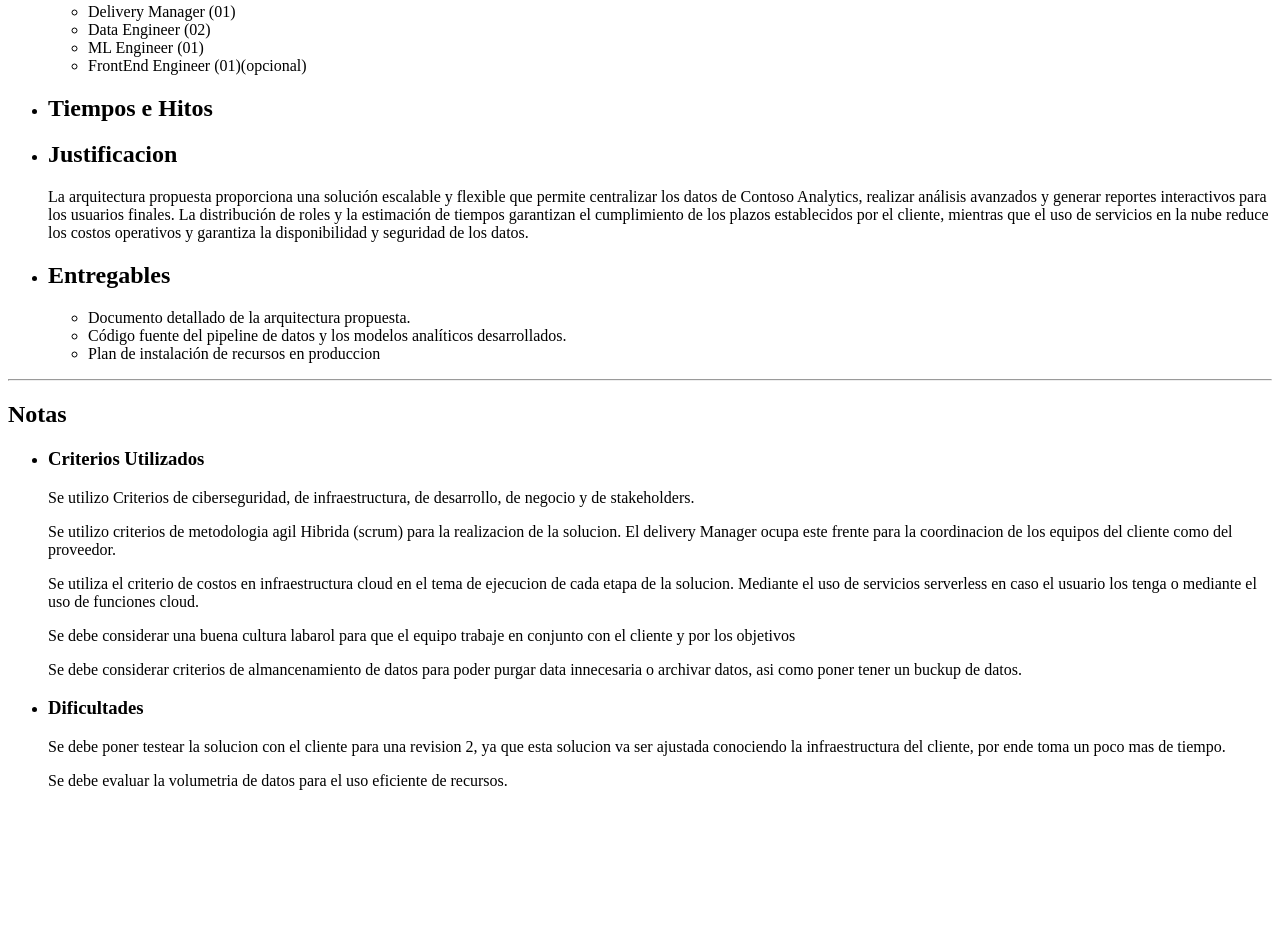
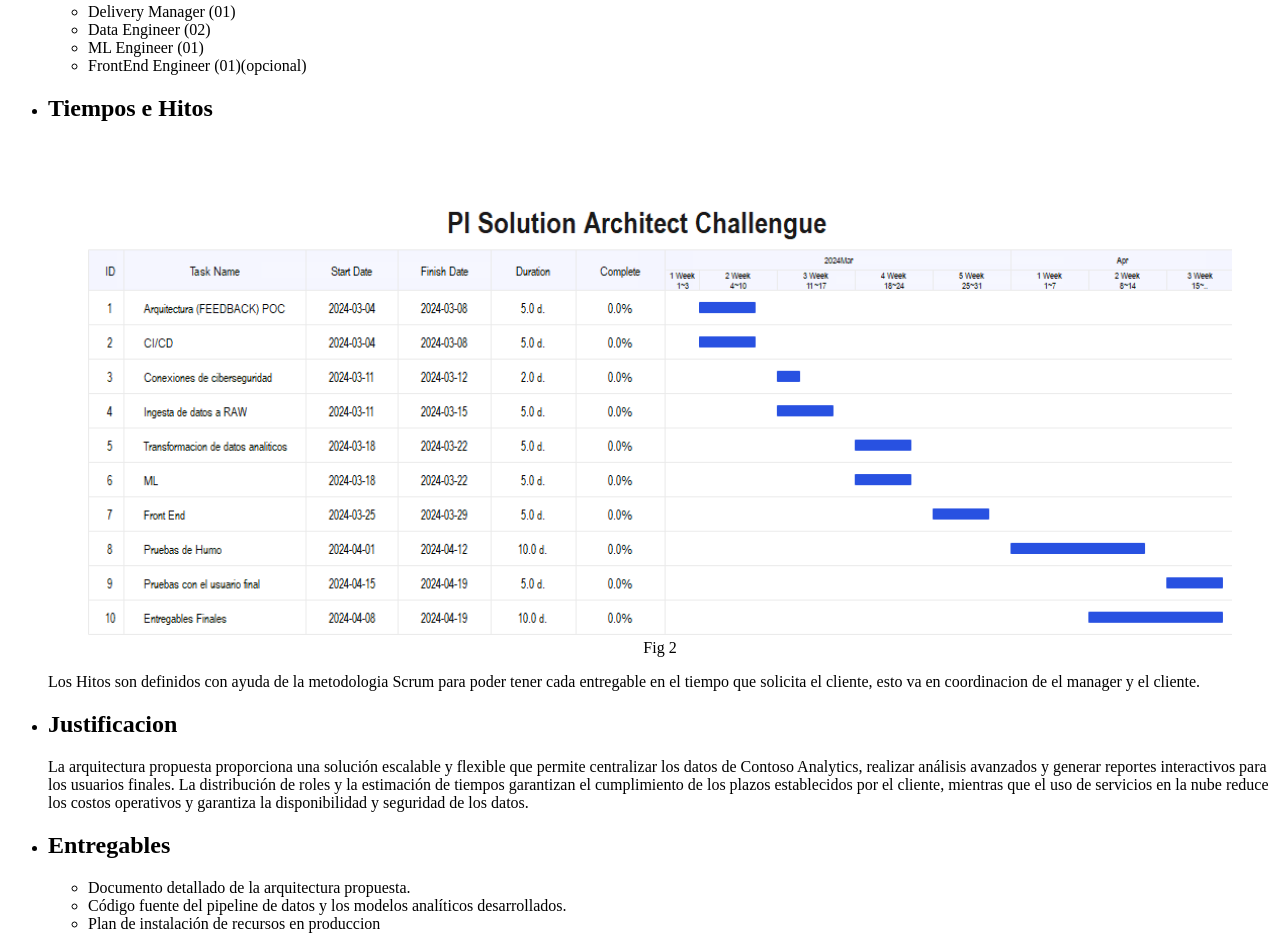
Before and after one commit to devguty22-blog/contoso.github.io, a plain HTML site: page index.html in a window 1280 px wide. Shown: the part 1836-2774 px from the top of the page. Before the commit the page ends 2642 px from the top, so only its background shows below. Drawn offline with Linux system fonts and the light colour scheme.

Commit message:
update params

```diff
--- a/index.html
+++ b/index.html
@@ -85,6 +85,18 @@
           <li>FrontEnd Engineer (01)(opcional)</li>
         </ul>
       <li><h2>Tiempos e Hitos</h2></li>
+      <figure style="text-align: center;">
+        <img src="./assets/images/fig_002.png"
+        alt="Texto alternativo"
+        width="100%" h
+        eight="90%"
+        style="display: block; margin: auto;"/>
+        <figcaption>Fig 2</figcaption>
+      </figure>
+      <p>
+        Los Hitos son definidos con ayuda de la metodologia Scrum para poder tener cada entregable en el tiempo
+        que solicita el cliente, esto va en coordinacion de el manager y el cliente.
+      </p>
       <li><h2>Justificacion</h2></li>
       <p>
         La arquitectura propuesta proporciona una solución escalable y flexible que permite
```
Also changed, not shown: assets/images/fig_002.png (added).
